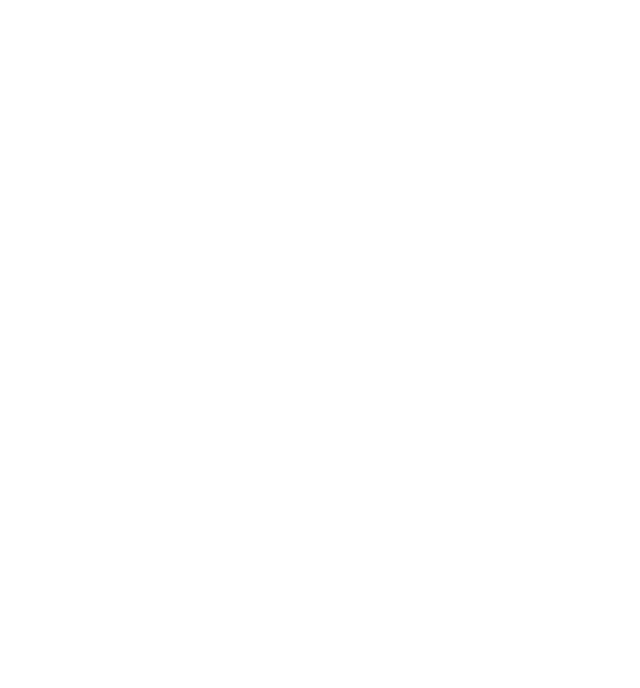
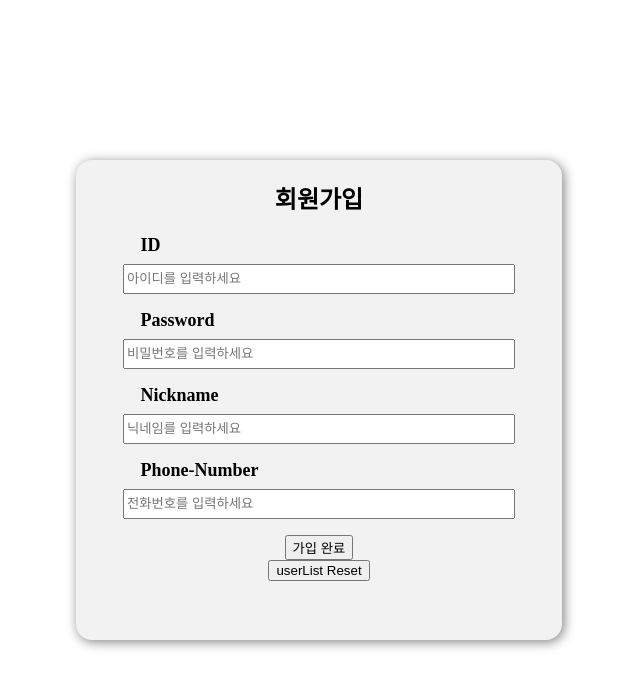
Before and after one commit to tjrmswo/myDiary, a React (Create React App) app: page /Signup in a window 1280 px wide. Before the commit this address had no page. Shown: the top 688 px of the page, without its empty margins (321-961 px from the left). Built offline with nearby package versions, Linux system fonts and the light colour scheme.

Commit message:
feat: 로그인 회원가입 페이지 기능만 완료

```diff
--- a/package.json
+++ b/package.json
@@ -10,6 +10,7 @@
     "react-dom": "^18.2.0",
     "react-router-dom": "^6.16.0",
     "react-scripts": "5.0.1",
+    "recoil": "^0.7.7",
     "styled-components": "^6.1.0",
     "web-vitals": "^2.1.4"
   },
--- a/src/App.jsx
+++ b/src/App.jsx
@@ -1,19 +1,23 @@
 import React from 'react';
 import { Routes, Route } from 'react-router-dom';
+
+//recoil
+import { RecoilRoot } from 'recoil';
 
 //pages
 import Login from './pages/Login';
 import MainPage from './pages/MainPage';
+import Signup from './pages/Signup';
 const App = () => {
 
   return (
-
-    <Routes>
-      <Route path='/' element={<Login />} />
-      <Route path='/MainPage' element={<MainPage />} />
-    </Routes>
-
-
+    <RecoilRoot>
+      <Routes>
+        <Route path='/' element={<Login />} />
+        <Route path='/MainPage' element={<MainPage />} />
+        <Route path='/Signup' element={<Signup />} />
+      </Routes>
+    </RecoilRoot>
   );
 }
 
--- a/src/pages/Login.jsx
+++ b/src/pages/Login.jsx
@@ -1,17 +1,21 @@
 import React, { useEffect, useState } from "react";
 import styled from "styled-components";
 import { useNavigate } from "react-router-dom";
-import Diary from '../assets/images/diaryBackground.jpeg'
+import { useRecoilValue } from "recoil";
+import { userListData } from "../util/atom";
+
 const Login = () => {
   const navigation = useNavigate();
+
   const [background, setBackground] = useState(false);
   const [userData, setUserData] = useState({
     id: '',
     password: '',
   });
-    const [userList, setUserList] = useState([])
 
   const { id, password } = userData;
+  const searchPassword = JSON.parse(localStorage.getItem(id));
+
   const inputData = (e) => {
     const { name, value } = e.target;
     setUserData({
@@ -20,28 +24,28 @@ const Login = () => {
     })
   }
 
-    const saveUserData = () => {
-        setUserList(prev => [...prev, userData.id])
-        userList.filter(item => {
-            if (item === userData.id) {
-                console.log('User already exists!')
+  const logIn = () => {
+    if (localStorage.getItem(id) && searchPassword.password === password) {
+      navigation('/MainPage', id)
     } else {
-                localStorage.setItem(`${id}`, JSON.stringify(userData));
+      alert('아이디 또는 비밀번호를 확인해주세요')
     }
-        })
-        navigation('/MainPage');
   }
 
-    useEffect(() => {
-        console.log("userData: ", userData);
-        console.log("userList: ", userList)
-    }, [userData, userList])
+  const goAssign = () => {
+    navigation('/Signup')
+  }
+
+  // useEffect(() => {
+  //   console.log("searchPassword: ", searchPassword);
+  //   console.log("userData: ", userData);
+  // }, [userData])
+
   return (
     <Wrapper isdark={background.toString()}>
-            {/* <img src={Diary} alt="이미지" /> */}
       <Loginbox>
         <div className="headerContainer">
-                    <Diarytitle>나만의 일기장 만들기</Diarytitle><ChangeTheme onClick={() => setBackground(!background)} >darkmode</ChangeTheme>
+          <Diarytitle>나만의 일기장 만들기</Diarytitle><ChangeTheme onClick={() => setBackground(!background)}>darkmode</ChangeTheme>
         </div>
         <div className="bodyConatiner">
           <div className="Id">ID</div>
@@ -49,7 +53,8 @@ const Login = () => {
           <div className="Password">Password</div>
           <Inputcontainer name="password" value={password} type="password" required onChange={inputData} />
         </div>
-                <Assignbutton onClick={saveUserData}>로그인</Assignbutton>
+        <LoginButton onClick={logIn}>로그인</LoginButton>
+        <AssignButton onClick={goAssign}>회원 가입</AssignButton>
       </Loginbox>
     </Wrapper>
   );
@@ -63,8 +68,7 @@ const Wrapper = styled.div`
   height: 100vh;
   align-items: center;
   justify-content: center;
-  ${(props) => props.isdark === 'true' ? 'background-color: #A4A4A4' : 'background-color: white'}
-  background-image: url('../assets/images/diaryBackground.jpeg');
+  ${(props) => props.isdark === "true" ? 'background-color: #757674' : 'background-color: white'}
 `;
 
 const Loginbox = styled.div`
@@ -109,7 +113,12 @@ const Inputcontainer = styled.input`
   height: 3vh;
 `;
 
-const Assignbutton = styled.button`
+const LoginButton = styled.button`
   width: 20vw;
   height: 5vh;
 `
+
+const AssignButton = styled.button`
+  width: 20vw;
+  height: 5vh;
+`
--- /dev/null
+++ b/src/pages/Signup.jsx
@@ -0,0 +1,101 @@
+import React, { useEffect, useState } from 'react';
+import styled from 'styled-components';
+import { useRecoilState, useResetRecoilState } from 'recoil';
+import { userListData } from '../util/atom';
+import { useNavigate } from 'react-router-dom';
+
+const Signup = () => {
+    const navigation = useNavigate();
+    const [userData, setUserData] = useState({
+        id: '',
+        password: '',
+        nickname: '',
+        number: ''
+    })
+    // recoil 상태
+    const [userList, setUserList] = useRecoilState(userListData);
+    const ResetData = useResetRecoilState(userListData);
+
+    const { id, password, nickname, number } = userData;
+
+    const inputData = (e) => {
+        const { name, value } = e.target;
+        setUserData({
+            ...userData,
+            [name]: value
+        })
+    }
+    const signupUser = () => {
+        localStorage.setItem(`${id}`, JSON.stringify(userData))
+        setUserList(prev => [...prev, id]);
+        navigation('/');
+    }
+
+
+    useEffect(() => {
+        console.log("userData: ", userData);
+        console.log("userList: ", userList);
+    }, [userData, userList])
+
+    return (
+        <Wrapper>
+            <Loginbox>
+                <Title>회원가입</Title>
+                <div className='id'>ID</div>
+                <InputContainer placeholder='아이디를 입력하세요' name='id' value={id} onChange={inputData} />
+                <div className='password'>Password</div>
+                <InputContainer placeholder='비밀번호를 입력하세요' name='password' value={password} onChange={inputData} type='password' />
+                <div className='nickname'>Nickname</div>
+                <InputContainer placeholder='닉네임를 입력하세요' name='nickname' value={nickname} onChange={inputData} />
+                <div className='phone-number'>Phone-Number</div>
+                <InputContainer placeholder='전화번호를 입력하세요' name='number' value={number} onChange={inputData} />
+                <SignupButton onClick={signupUser}>가입 완료</SignupButton>
+                <button onClick={ResetData}>userList Reset</button>
+            </Loginbox>
+        </Wrapper>
+    );
+};
+
+export default Signup;
+
+const Wrapper = styled.div`
+  display: flex;
+  width: 100vw;
+  height: 100vh;
+  align-items: center;
+  justify-content: center;
+`;
+
+const Loginbox = styled.div`
+  display: flex;
+  justify-content: flex-start;
+  align-items: center;
+  flex-direction: column;
+
+  box-shadow: 2px 2px 12px gray;
+  background-color: #F2F2F2;
+  width: 38vw;
+  height: 60vh;
+  border-radius: 1em;
+  .id,.phone-number,.password, .nickname {
+    align-self: flex-start;
+    margin-bottom: 0.5rem;
+    margin-left: 3.6em;
+    font-size: large;
+    font-weight: bold;
+  }
+`
+
+const InputContainer = styled.input`
+    width: 30vw;
+    height: 3vh;
+    margin-bottom: 1rem;
+`
+
+const Title = styled.h2`
+    font-weight: 600;
+`
+
+const SignupButton = styled.button`
+
+`
--- /dev/null
+++ b/src/util/atom.jsx
@@ -0,0 +1,6 @@
+import { atom } from "recoil"
+
+export const userListData = atom({
+    key: 'userList',
+    default: [],
+})
```
Also changed, not shown: src/pages/MainPage.jsx (line endings or trailing spaces), src/routes/Router.jsx (deleted), 2 other files (tests, documents, lock files or other folders). Lines whose indentation alone changed are shown as unchanged.
